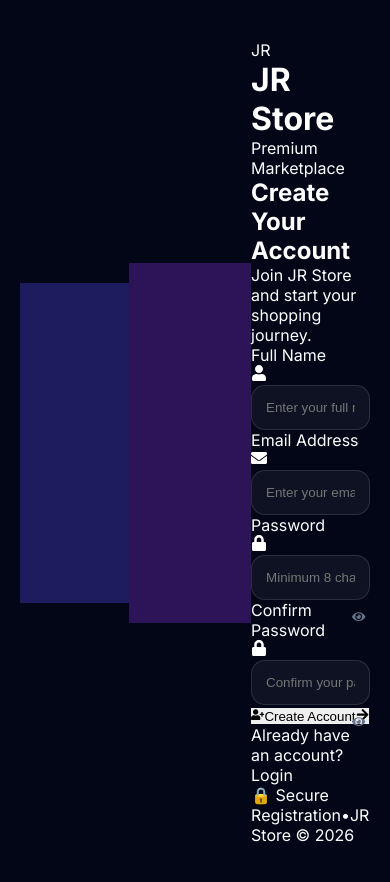
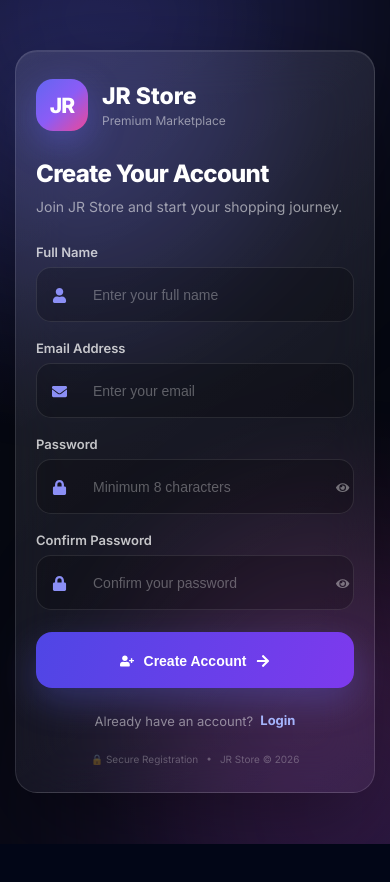
Before and after one commit to Jihadurrashid997/ecommerce-backend, a React (Create React App) app in the folder frontend/: page /register in a window 390 px wide. Shown: the top 882 px of the page. After the commit the page ends 844 px from the top, so only its background shows below. Built offline with nearby package versions, Linux system fonts and the light colour scheme; no server answers.

Commit message:
Refactor Register.css for improved layout and styles
Updated styles for the registration page, including adjustments to layout, padding, and background gradients. Enhanced responsiveness and improved visual elements.

```diff
--- a/frontend/src/styles/Register.css
+++ b/frontend/src/styles/Register.css
@@ -1,6 +1,593 @@
+/* =========================================
+   JR STORE — PREMIUM REGISTER
+========================================= */
+
 .register-page {
 
-    min-height: 80vh;
+    min-height: calc(100vh - 80px);
+
+    display: flex;
+
+    align-items: center;
+
+    justify-content: center;
+
+    position: relative;
+
+    overflow: hidden;
+
+    padding: 50px 20px;
+
+    background:
+        radial-gradient(
+            circle at 15% 20%,
+            rgba(99, 102, 241, .18),
+            transparent 35%
+        ),
+        radial-gradient(
+            circle at 85% 80%,
+            rgba(236, 72, 153, .15),
+            transparent 35%
+        ),
+        #070914;
+
+}
+
+
+/* =========================================
+   BACKGROUND
+========================================= */
+
+.register-bg-glow {
+
+    position: absolute;
+
+    width: 420px;
+
+    height: 420px;
+
+    border-radius: 50%;
+
+    filter: blur(100px);
+
+    pointer-events: none;
+
+    animation: registerGlow 8s ease-in-out infinite alternate;
+
+}
+
+
+.glow-one {
+
+    top: -180px;
+
+    left: -120px;
+
+    background: rgba(99, 102, 241, .25);
+
+}
+
+
+.glow-two {
+
+    right: -150px;
+
+    bottom: -180px;
+
+    background: rgba(168, 85, 247, .2);
+
+    animation-delay: 2s;
+
+}
+
+
+.register-bg-grid {
+
+    position: absolute;
+
+    inset: 0;
+
+    opacity: .18;
+
+    background-image:
+        linear-gradient(
+            rgba(255,255,255,.035) 1px,
+            transparent 1px
+        ),
+        linear-gradient(
+            90deg,
+            rgba(255,255,255,.035) 1px,
+            transparent 1px
+        );
+
+    background-size: 45px 45px;
+
+    mask-image:
+        radial-gradient(
+            circle,
+            black 30%,
+            transparent 80%
+        );
+
+    pointer-events: none;
+
+}
+
+
+/* =========================================
+   CARD
+========================================= */
+
+.register-container {
+
+    width: 100%;
+
+    max-width: 480px;
+
+    position: relative;
+
+    z-index: 2;
+
+    padding: 38px;
+
+    border-radius: 28px;
+
+    background:
+        linear-gradient(
+            145deg,
+            rgba(255,255,255,.10),
+            rgba(255,255,255,.035)
+        );
+
+    border: 1px solid rgba(255,255,255,.12);
+
+    box-shadow:
+        0 35px 100px rgba(0,0,0,.45),
+        inset 0 1px 0 rgba(255,255,255,.08);
+
+    backdrop-filter: blur(25px);
+
+    -webkit-backdrop-filter: blur(25px);
+
+}
+
+
+/* =========================================
+   BRAND
+========================================= */
+
+.register-brand {
+
+    display: flex;
+
+    align-items: center;
+
+    gap: 14px;
+
+    margin-bottom: 28px;
+
+}
+
+
+.register-logo {
+
+    width: 58px;
+
+    height: 58px;
+
+    display: flex;
+
+    align-items: center;
+
+    justify-content: center;
+
+    border-radius: 17px;
+
+    color: white;
+
+    font-size: 21px;
+
+    font-weight: 900;
+
+    letter-spacing: -1px;
+
+    background:
+        linear-gradient(
+            135deg,
+            #6366f1,
+            #8b5cf6,
+            #ec4899
+        );
+
+    box-shadow:
+        0 12px 35px rgba(99,102,241,.4);
+
+}
+
+
+.register-brand h1 {
+
+    margin: 0;
+
+    color: #fff;
+
+    font-size: 23px;
+
+    font-weight: 800;
+
+}
+
+
+.register-brand span {
+
+    display: block;
+
+    margin-top: 3px;
+
+    color: rgba(255,255,255,.5);
+
+    font-size: 12px;
+
+}
+
+
+/* =========================================
+   HEADING
+========================================= */
+
+.register-heading {
+
+    margin-bottom: 25px;
+
+}
+
+
+.register-heading h2 {
+
+    margin: 0 0 8px;
+
+    color: #fff;
+
+    font-size: 29px;
+
+    font-weight: 800;
+
+    letter-spacing: -.7px;
+
+}
+
+
+.register-heading p {
+
+    margin: 0;
+
+    color: rgba(255,255,255,.55);
+
+    font-size: 14px;
+
+    line-height: 1.6;
+
+}
+
+
+/* =========================================
+   FORM
+========================================= */
+
+.register-form {
+
+    display: flex;
+
+    flex-direction: column;
+
+    gap: 17px;
+
+}
+
+
+.register-field label {
+
+    display: block;
+
+    margin-bottom: 8px;
+
+    color: rgba(255,255,255,.75);
+
+    font-size: 13px;
+
+    font-weight: 600;
+
+}
+
+
+.register-input {
+
+    height: 55px;
+
+    display: flex;
+
+    align-items: center;
+
+    gap: 12px;
+
+    padding: 0 15px;
+
+    border-radius: 15px;
+
+    background: rgba(0,0,0,.22);
+
+    border: 1px solid rgba(255,255,255,.10);
+
+    transition:
+        border-color .3s ease,
+        box-shadow .3s ease,
+        transform .3s ease;
+
+}
+
+
+.register-input:focus-within {
+
+    transform: translateY(-2px);
+
+    border-color: rgba(129,140,248,.8);
+
+    box-shadow:
+        0 0 0 4px rgba(99,102,241,.10),
+        0 12px 30px rgba(0,0,0,.18);
+
+}
+
+
+.register-input > svg {
+
+    color: #8b8ff5;
+
+    font-size: 15px;
+
+    flex-shrink: 0;
+
+}
+
+
+.register-input input {
+
+    width: 100%;
+
+    height: 100%;
+
+    border: none;
+
+    outline: none;
+
+    background: transparent;
+
+    color: #fff;
+
+    font-size: 14px;
+
+}
+
+
+.register-input input::placeholder {
+
+    color: rgba(255,255,255,.32);
+
+}
+
+
+/* =========================================
+   PASSWORD BUTTON
+========================================= */
+
+.password-toggle {
+
+    border: none;
+
+    background: transparent;
+
+    color: rgba(255,255,255,.4);
+
+    cursor: pointer;
+
+    display: flex;
+
+    align-items: center;
+
+    justify-content: center;
+
+    padding: 5px;
+
+    transition: .25s ease;
+
+}
+
+
+.password-toggle:hover {
+
+    color: #a5b4fc;
+
+    transform: scale(1.1);
+
+}
+
+
+/* =========================================
+   PASSWORD STATUS
+========================================= */
+
+.password-match,
+.password-no-match {
+
+    margin-top: -7px;
+
+    font-size: 12px;
+
+    font-weight: 600;
+
+}
+
+
+.password-match {
+
+    color: #34d399;
+
+}
+
+
+.password-no-match {
+
+    color: #fb7185;
+
+}
+
+
+/* =========================================
+   REGISTER BUTTON
+========================================= */
+
+.register-submit {
+
+    height: 56px;
+
+    margin-top: 5px;
+
+    display: flex;
+
+    align-items: center;
+
+    justify-content: center;
+
+    gap: 10px;
+
+    border: none;
+
+    border-radius: 16px;
+
+    cursor: pointer;
+
+    color: white;
+
+    font-size: 14px;
+
+    font-weight: 800;
+
+    background:
+        linear-gradient(
+            110deg,
+            #4f46e5,
+            #7c3aed,
+            #db2777
+        );
+
+    background-size: 200% 100%;
+
+    box-shadow:
+        0 14px 35px rgba(99,102,241,.3);
+
+    transition:
+        box-shadow .3s ease,
+        background-position .5s ease;
+
+}
+
+
+.register-submit:hover {
+
+    background-position: 100% 0;
+
+    box-shadow:
+        0 18px 45px rgba(139,92,246,.42);
+
+}
+
+
+.register-submit:disabled {
+
+    opacity: .65;
+
+    cursor: not-allowed;
+
+}
+
+
+/* =========================================
+   SPINNER
+========================================= */
+
+.register-spinner {
+
+    width: 17px;
+
+    height: 17px;
+
+    border: 2px solid rgba(255,255,255,.35);
+
+    border-top-color: white;
+
+    border-radius: 50%;
+
+    animation: registerSpin .7s linear infinite;
+
+}
+
+
+/* =========================================
+   LOGIN
+========================================= */
+
+.register-login {
+
+    display: flex;
+
+    align-items: center;
+
+    justify-content: center;
+
+    gap: 7px;
+
+    margin-top: 24px;
+
+    font-size: 13px;
+
+}
+
+
+.register-login span {
+
+    color: rgba(255,255,255,.48);
+
+}
+
+
+.register-login a {
+
+    color: #a5b4fc;
+
+    font-weight: 700;
+
+    text-decoration: none;
+
+    transition: .25s ease;
+
+}
+
+
+.register-login a:hover {
+
+    color: #c4b5fd;
+
+    text-shadow:
+        0 0 15px rgba(167,139,250,.5);
+
+}
+
+
+/* =========================================
+   FOOTER
+========================================= */
+
+.register-footer {
 
     display: flex;
 
@@ -8,96 +595,86 @@
 
     align-items: center;
 
-    padding: 40px 20px;
+    gap: 8px;
+
+    margin-top: 24px;
+
+    color: rgba(255,255,255,.28);
+
+    font-size: 10px;
 
 }
 
-.register-box {
 
-    width: 100%;
+/* =========================================
+   ANIMATIONS
+========================================= */
 
-    max-width: 450px;
+@keyframes registerGlow {
 
-    padding: 35px;
+    from {
 
-    background: rgba(255,255,255,.06);
-
-    border: 1px solid rgba(255,255,255,.1);
-
-    border-radius: 20px;
-
-    backdrop-filter: blur(18px);
-
-    box-shadow: 0 20px 60px rgba(0,0,0,.3);
+        transform: translate3d(0,0,0) scale(1);
 
     }
 
-.register-box h1 {
+    to {
 
-    text-align: center;
-
-    margin-bottom: 10px;
+        transform: translate3d(35px,-25px,0) scale(1.12);
 
     }
 
-.register-box > p {
+}
 
-    text-align: center;
 
-    color: #94a3b8;
+@keyframes registerSpin {
 
-    margin-bottom: 25px;
+    to {
+
+        transform: rotate(360deg);
 
     }
 
-.register-box input {
+}
 
-    width: 100%;
 
-    margin-bottom: 15px;
+/* =========================================
+   RESPONSIVE
+========================================= */
+
+@media (max-width: 600px) {
+
+    .register-page {
+
+        min-height: 100vh;
+
+        padding: 25px 15px;
 
     }
 
-.register-box button {
 
-    width: 100%;
+    .register-container {
 
-    padding: 14px;
+        padding: 28px 20px;
 
-    border-radius: 12px;
-
-    background: #2563eb;
-
-    color: white;
-
-    font-size: 16px;
-
-    font-weight: 600;
-
-    cursor: pointer;
+        border-radius: 22px;
 
     }
 
-.register-box button:disabled {
 
-    opacity: .6;
+    .register-heading h2 {
 
-    cursor: not-allowed;
+        font-size: 24px;
 
     }
 
-.auth-link {
 
-    margin-top: 20px;
+    .register-logo {
 
-    font-size: 14px;
+        width: 52px;
+
+        height: 52px;
 
     }
 
-.auth-link a {
-
-    color: #38bdf8;
-
-    font-weight: 600;
-
 }
```
Lines whose indentation alone changed are shown as unchanged.
